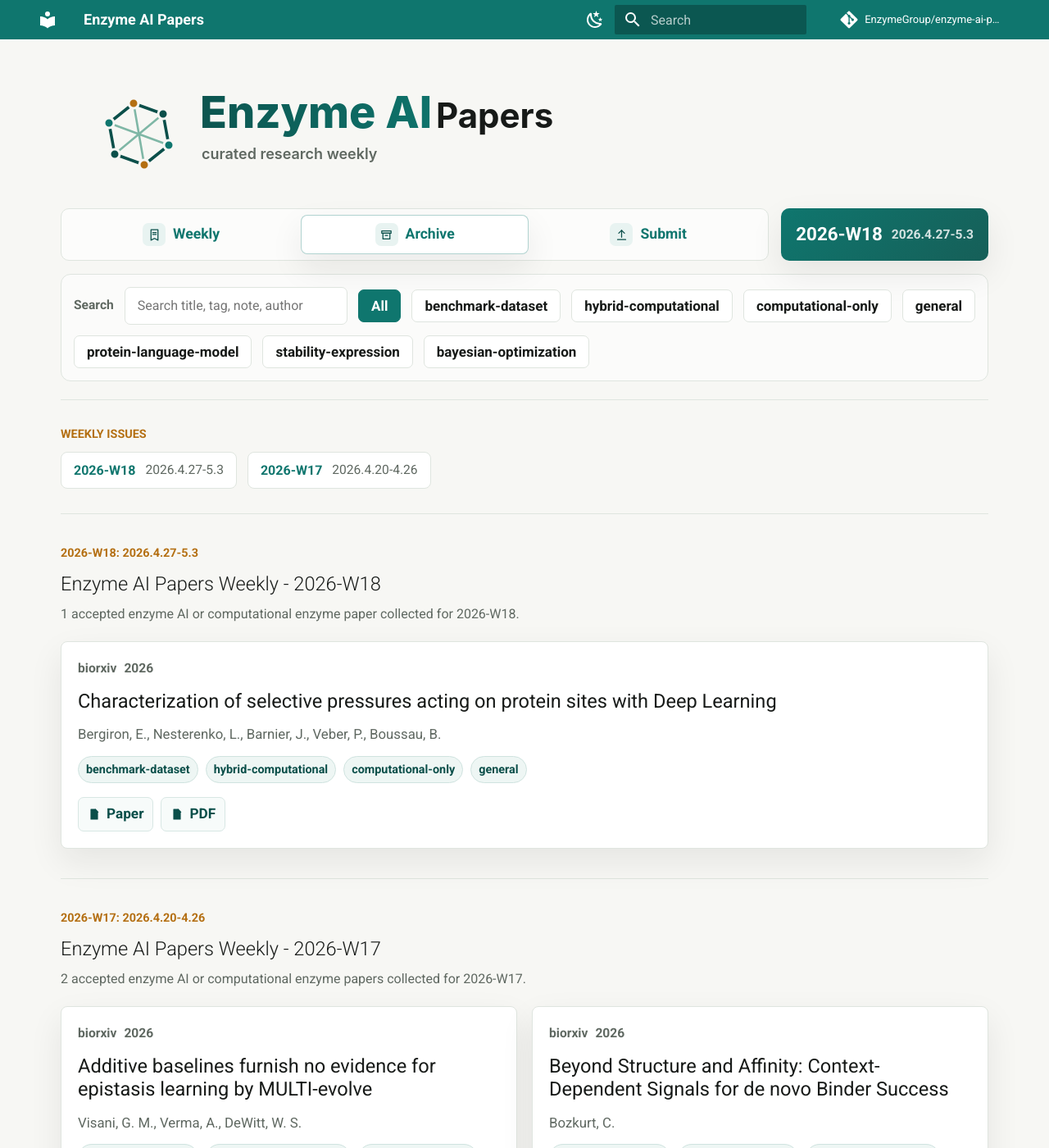
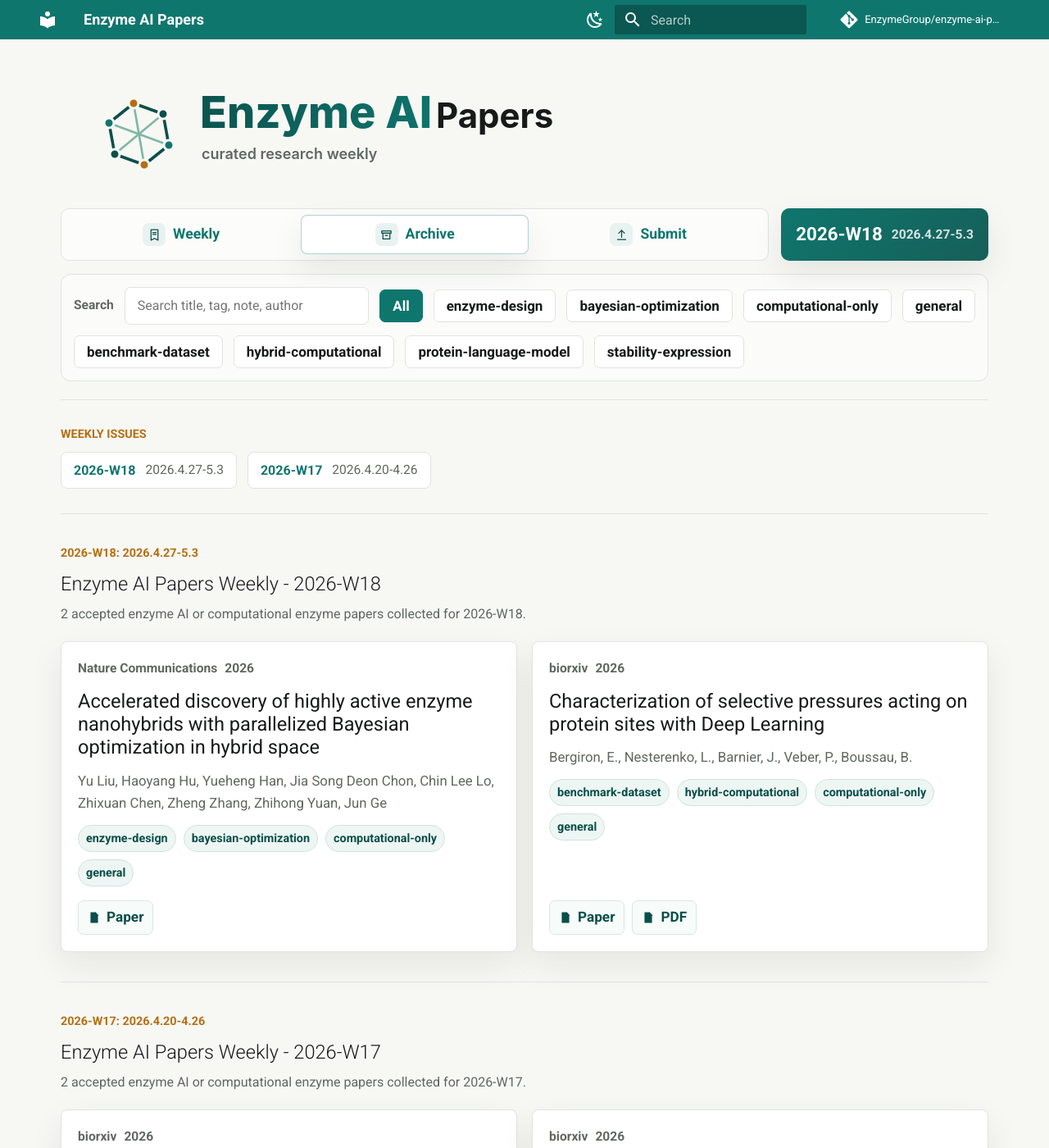
Before and after one commit to EnzymeGroup/enzyme-ai-papers, an MkDocs documentation site: the page built from docs/archive.md, in a window 1280 px wide and 1400 px high. Shown: the whole window at 82% size. Built offline with MkDocs 1.6.1 and Material for MkDocs 9.7.7, drawn with Linux system fonts in a browser that asks for light colours; comment, search, counter and statistics services are not loaded; some of the changed text lies outside the part shown.

Commit message:
Publish paper from URL

```diff
--- a/docs/archive.md
+++ b/docs/archive.md
@@ -47,13 +47,14 @@ hide:
   <label class="search-label" for="paper-search">Search</label>
   <input id="paper-search" type="search" placeholder="Search title, tag, note, author">
   <button class="filter-chip is-active" data-filter="all" type="button">All</button>
+  <button class="filter-chip" data-filter="enzyme-design" type="button">enzyme-design</button>
+  <button class="filter-chip" data-filter="bayesian-optimization" type="button">bayesian-optimization</button>
+  <button class="filter-chip" data-filter="computational-only" type="button">computational-only</button>
+  <button class="filter-chip" data-filter="general" type="button">general</button>
   <button class="filter-chip" data-filter="benchmark-dataset" type="button">benchmark-dataset</button>
   <button class="filter-chip" data-filter="hybrid-computational" type="button">hybrid-computational</button>
-  <button class="filter-chip" data-filter="computational-only" type="button">computational-only</button>
-  <button class="filter-chip" data-filter="general" type="button">general</button>
   <button class="filter-chip" data-filter="protein-language-model" type="button">protein-language-model</button>
   <button class="filter-chip" data-filter="stability-expression" type="button">stability-expression</button>
-  <button class="filter-chip" data-filter="bayesian-optimization" type="button">bayesian-optimization</button>
 </section>
 
 
@@ -72,8 +73,20 @@ hide:
   <section class="paper-group" id="week-2026-W18">
     <div class="section-label">2026-W18: 2026.4.27-5.3</div>
     <h2>Enzyme AI Papers Weekly - 2026-W18</h2>
-    <p class="weekly-summary">1 accepted enzyme AI or computational enzyme paper collected for 2026-W18.</p>
+    <p class="weekly-summary">2 accepted enzyme AI or computational enzyme papers collected for 2026-W18.</p>
     <div class="paper-grid">
+<article class="paper-card" data-tags="enzyme-design bayesian-optimization computational-only general" data-search="accelerated discovery of highly active enzyme nanohybrids with parallelized bayesian optimization in hybrid space yu liu, haoyang hu, yueheng han, jia song deon chon, chin lee lo, zhixuan chen, zheng zhang, zhihong yuan, jun ge enzyme-design bayesian-optimization computational-only general">
+  <div class="paper-meta">
+    <span>Nature Communications</span>
+    <span>2026</span>
+  </div>
+  <h3>Accelerated discovery of highly active enzyme nanohybrids with parallelized Bayesian optimization in hybrid space</h3>
+  <p class="authors">Yu Liu, Haoyang Hu, Yueheng Han, Jia Song Deon Chon, Chin Lee Lo, Zhixuan Chen, Zheng Zhang, Zhihong Yuan, Jun Ge</p>
+  <div class="tags"><span>enzyme-design</span><span>bayesian-optimization</span><span>computational-only</span><span>general</span></div>
+  <div class="paper-links"><a href="https://www.nature.com/articles/s41467-026-70251-3"><svg viewBox="0 0 24 24" aria-hidden="true"><path d="M6 3h8l4 4v14H6z"/><path d="M14 3v5h5"/><path d="M9 13h6M9 17h6"/></svg><span>Paper</span></a></div>
+</article>
+
+
 <article class="paper-card" data-tags="benchmark-dataset hybrid-computational computational-only general" data-search="characterization of selective pressures acting on protein sites with deep learning bergiron, e., nesterenko, l., barnier, j., veber, p., boussau, b. benchmark-dataset hybrid-computational computational-only general">
   <div class="paper-meta">
     <span>biorxiv</span>
@@ -125,6 +138,18 @@ hide:
   <div class="section-label">2026</div>
   <div class="paper-grid">
 
+<article class="paper-card" data-tags="enzyme-design bayesian-optimization computational-only general" data-search="accelerated discovery of highly active enzyme nanohybrids with parallelized bayesian optimization in hybrid space yu liu, haoyang hu, yueheng han, jia song deon chon, chin lee lo, zhixuan chen, zheng zhang, zhihong yuan, jun ge enzyme-design bayesian-optimization computational-only general">
+  <div class="paper-meta">
+    <span>Nature Communications</span>
+    <span>2026</span>
+  </div>
+  <h3>Accelerated discovery of highly active enzyme nanohybrids with parallelized Bayesian optimization in hybrid space</h3>
+  <p class="authors">Yu Liu, Haoyang Hu, Yueheng Han, Jia Song Deon Chon, Chin Lee Lo, Zhixuan Chen, Zheng Zhang, Zhihong Yuan, Jun Ge</p>
+  <div class="tags"><span>enzyme-design</span><span>bayesian-optimization</span><span>computational-only</span><span>general</span></div>
+  <div class="paper-links"><a href="https://www.nature.com/articles/s41467-026-70251-3"><svg viewBox="0 0 24 24" aria-hidden="true"><path d="M6 3h8l4 4v14H6z"/><path d="M14 3v5h5"/><path d="M9 13h6M9 17h6"/></svg><span>Paper</span></a></div>
+</article>
+
+
 <article class="paper-card" data-tags="benchmark-dataset hybrid-computational computational-only general" data-search="characterization of selective pressures acting on protein sites with deep learning bergiron, e., nesterenko, l., barnier, j., veber, p., boussau, b. benchmark-dataset hybrid-computational computational-only general">
   <div class="paper-meta">
     <span>biorxiv</span>
```
Also changed, not shown: README.md (+7 -1 lines), docs/index.md (+15 -1 lines), 1 other file.
